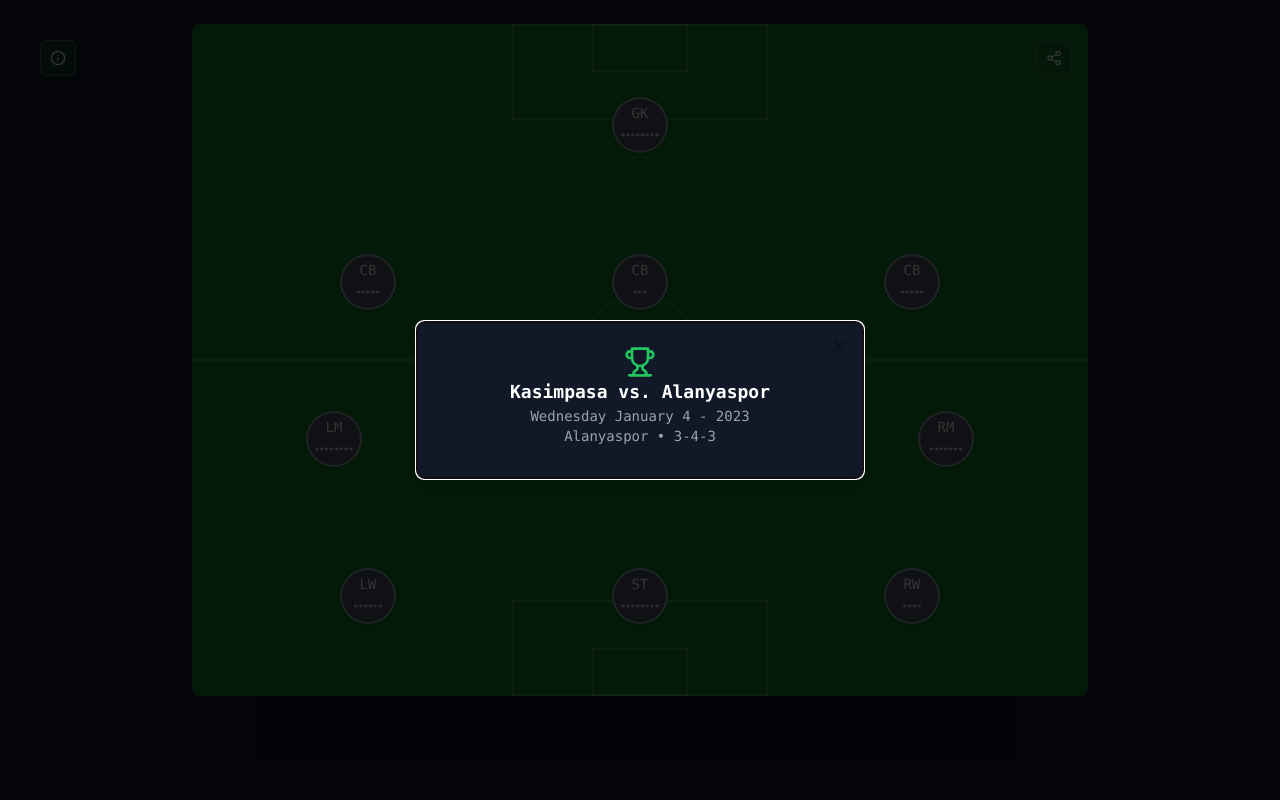
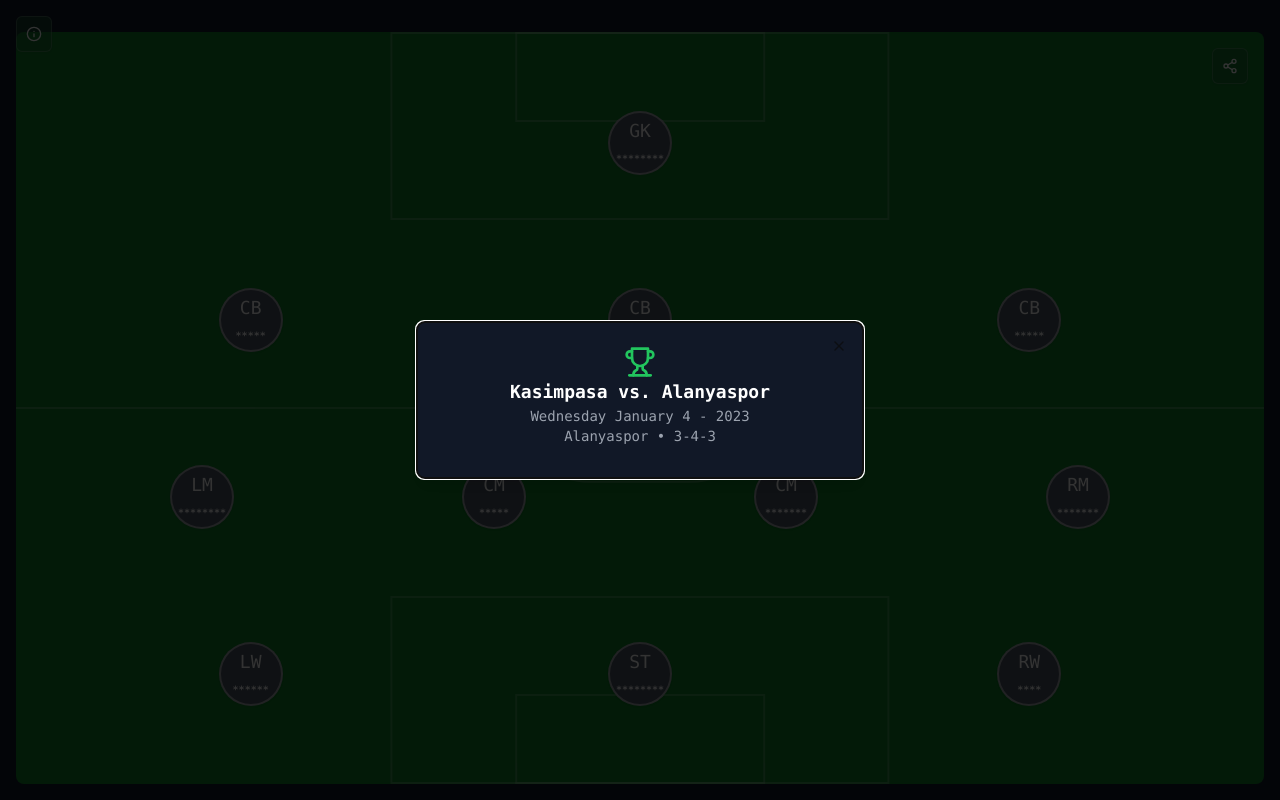
Before and after one commit to otaliptus/missing-eleven-tr, a Next.js app: page / in a window 1280 px wide. Built offline with nearby package versions, Linux system fonts and the light colour scheme.

Commit message:
Screen fit

```diff
--- a/app/page.tsx
+++ b/app/page.tsx
@@ -38,17 +38,19 @@ export default async function Home() {
   const players = assignPositions(gameData.formation, gameData.lineup)
 
   return (
-    <main className="min-h-screen bg-gray-900 text-white p-4 sm:p-6">
-      <div className="relative">
+    <main className="min-h-screen bg-gray-900 text-white p-2 sm:p-4">
+      <div className="container mx-auto flex flex-col h-[calc(100vh-1rem)] sm:h-[calc(100vh-2rem)]">
         <MatchInfo
           game={gameData.game}
           team={gameData.team}
           formation={gameData.formation}
         />
-        <Formation
-          formation={gameData.formation}
-          players={players}
-        />
+        <div className="flex-1 mt-4">
+          <Formation
+            formation={gameData.formation}
+            players={players}
+          />
+        </div>
       </div>
     </main>
   )
--- a/components/formation.tsx
+++ b/components/formation.tsx
@@ -154,19 +154,19 @@ export function Formation({ formation, players }: FormationProps) {
     };
 
   return (
-    <div className="relative mx-auto aspect-[4/3] w-full max-w-4xl overflow-hidden rounded-lg bg-[#0f8028] p-2 sm:p-6">
+    <div className="relative h-full w-full mx-auto overflow-hidden rounded-lg bg-[#0f8028] p-2 sm:p-6">
     {/* Pitch Markings */}
     <div className="absolute inset-0 z-0">
       {/* Center Circle */}
-      <div className="absolute left-1/2 top-1/2 h-16 w-16 sm:h-32 sm:w-32 -translate-x-1/2 -translate-y-1/2 rounded-full border-2 border-white/20" />
+      <div className="absolute left-1/2 top-1/2 h-[20%] w-[20%] -translate-x-1/2 -translate-y-1/2 rounded-full border-2 border-white/20" />
       {/* Center Line */}
       <div className="absolute left-0 top-1/2 h-0.5 w-full -translate-y-1/2 bg-white/20" />
       {/* Penalty Areas */}
-      <div className="absolute left-1/2 top-0 h-12 w-32 sm:h-24 sm:w-64 -translate-x-1/2 border-2 border-white/20" />
-      <div className="absolute bottom-0 left-1/2 h-12 w-32 sm:h-24 sm:w-64 -translate-x-1/2 border-2 border-white/20" />
+      <div className="absolute left-1/2 top-0 h-[25%] w-[40%] -translate-x-1/2 border-2 border-white/20" />
+      <div className="absolute bottom-0 left-1/2 h-[25%] w-[40%] -translate-x-1/2 border-2 border-white/20" />
       {/* Goal Areas */}
-      <div className="absolute left-1/2 top-0 h-6 w-12 sm:h-12 sm:w-24 -translate-x-1/2 border-2 border-white/20" />
-      <div className="absolute bottom-0 left-1/2 h-6 w-12 sm:h-12 sm:w-24 -translate-x-1/2 border-2 border-white/20" />
+      <div className="absolute left-1/2 top-0 h-[12%] w-[20%] -translate-x-1/2 border-2 border-white/20" />
+      <div className="absolute bottom-0 left-1/2 h-[12%] w-[20%] -translate-x-1/2 border-2 border-white/20" />
     </div>
     {/* Players Grid */}
     <div
--- a/components/player-card.tsx
+++ b/components/player-card.tsx
@@ -17,7 +17,7 @@ export function PlayerCard({ player, state, onClick }: PlayerCardProps) {
     <Button
       variant="outline"
       className={cn(
-        "relative h-10 w-10 sm:h-14 sm:w-14 shrink-0 rounded-full border-2 p-0 font-mono",
+        "relative h-12 w-12 sm:h-16 sm:w-16 shrink-0 rounded-full border-2 p-0 font-mono",
         state?.isComplete ? "border-green-500 bg-green-500/20" :
         isFailed ? "border-red-500 bg-red-500/20" :
         isAttempting ? "border-yellow-500 bg-yellow-500/20" :
@@ -26,12 +26,12 @@ export function PlayerCard({ player, state, onClick }: PlayerCardProps) {
       onClick={onClick}
     >
       <div className="flex flex-col items-center justify-center gap-0.5 sm:gap-1">
-        <span className="text-sm sm:text-md text-white">
-          {state?.isComplete ? "✓" : isFailed ? "✗" : player.position}
-        </span>
-        <span className="text-[6px] sm:text-[8px] font-bold text-white">
-          {(state?.isComplete || isFailed) ? player.name : "*".repeat(Math.min(player.name.length, 8))}
-        </span>
+      <span className="text-base sm:text-lg text-white">
+        {state?.isComplete ? "✓" : isFailed ? "✗" : player.position}
+      </span>
+      <span className="text-[8px] sm:text-[10px] font-bold text-white">
+        {(state?.isComplete || isFailed) ? player.name : "*".repeat(Math.min(player.name.length, 8))}
+      </span>
       </div>
       {state?.guesses.length ? (
         <Badge
```
